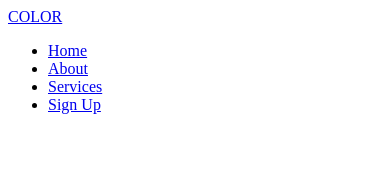
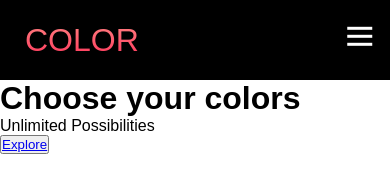
Before and after one commit to thelsandroantunes/front-end-01-smooth-scroll, a plain HTML site: page index.html in a window 390 px wide. Drawn offline with Linux system fonts and the light colour scheme.

Commit message:
base update

```diff
--- a/app.js
+++ b/app.js
@@ -0,0 +1,4 @@
+const menu = document.querySelector('#mobile-menu')
+const menuLinks = document.querySelector('.navabar__menu')
+
+// Display Mobile Menu
--- a/index.html
+++ b/index.html
@@ -5,25 +5,38 @@
   <meta http-equiv="X-UA-Compatible" content="IE=edge">
   <meta name="viewport" content="width=ns, initial-scale=1.0">
   <title>Document</title>
+  <link rel="stylesheet" href="styles.css">
 </head>
 <body>
+  <!-- NAvbar Section -->
   <nav class="navbar">
     <div class="navbar__container">
       <a href="#home" id="navbar__logo">COLOR</a>
       <div class="navbar__toogle" id="mobile-menu">
-        <span class="bar"></span><span class="bar"></span><span class="bar"></span>
+        <span class="bar"></span>
+        <span class="bar"></span>
+        <span class="bar"></span>
       </div>
       <ul class="navbar__menu">
         <li class="navbar__item">
           <a href="#home" class="navbar__links" id="home-page">Home</a></li>
         <li class="navbar__item">
-          <a href="#about" class="navbar__links" id="home-page">About</a></li>
+          <a href="#about" class="navbar__links" id="about-page">About</a></li>
         <li class="navbar__item">
-          <a href="#services" class="navbar__links" id="home-page">Services</a></li>
-        <li class="navbar__item">
-          <a href="#sign-up" class="button" id="home-page">Sign Up</a></li>
+          <a href="#services" class="navbar__links" id="services-page">Services</a></li>
+        <li class="navbar__btn">
+          <a href="#sign-up" class="button" id="signup">Sign Up</a></li>
       </ul>
     </div>
   </nav>
+  <!-- Hero Section-->
+  <div class="hero" id="id">
+    <div class="hero__container">
+      <h1 class="hero__heading">Choose your <span>colors</span></h1>
+      <p class="hero__description">Unlimited Possibilities</p>
+      <button class="main__btn"><a href="#">Explore</a></button>
+    </div>
+  </div>
+  <script src="app.js"></script>
 </body>
 </html>
--- a/styles.css
+++ b/styles.css
@@ -17,7 +17,6 @@
   top: 0;
   z-index: 999;
 }
-
 .navbar__container {
   display: flex;
   justify-content: space-between;
@@ -42,17 +41,14 @@
   text-decoration: none;
   font-size: 2rem;
 }
-
 .navbar__menu {
   display: flex;
   align-items: center;
   list-style: none;
 }
-
 .navbar__item {
   height: 80px;
 }
-
 .navbar__links {
   color: #fff;
   display: flex;
@@ -62,7 +58,6 @@
   text-decoration: none;
   height: 100%;
 }
-
 .navbar__btn {
   display: flex;
   justify-content: center;
@@ -70,3 +65,111 @@
   padding: 0 1rem;
   width: 100%;
 }
+.button {
+  display: flex;
+  justify-content: center;
+  align-items: center;
+  text-decoration: none;
+  padding: 10px 20px;
+  height: 100%;
+  width: 100%;
+  border: none;
+  outline: none;
+  border-radius: 4px;
+  background: #833ab4;
+  background: -webkit-linear-gradient(to right, #fcb045, #fd1d1d, #833ab4);
+  background: linear-gradient(to right, #fcb045, #fd1d1d, #833ab4);
+  color: #fff;
+  transition: all 0.3s ease;
+}
+.navbar__links:hover {
+  color: #9518fc;
+  transition: all 0.3s ease;
+}
+
+@media screen and (max-width: 960px) {
+  .navbar__container {
+    display: flex;
+    justify-content: space-between;
+    height: 80px;
+    z-index: 1;
+    width: 100%;
+    max-width: 1300px;
+    padding: 0;
+  }
+  .navbar__menu {
+    display: grid;
+    grid-template-columns: auto;
+    margin: 0;
+    width: 100%;
+    position: absolute;
+    top: -1000px;
+    opacity: 1;
+    transition: all 0.5s ease;
+    z-index: -1;
+  }
+  .navbar__menu.active {
+    background: #131313;
+    top: 100%;
+    opacity: 1;
+    transition: all 0.5s ease;
+    z-index: 99;
+    height: 60vh;
+    font-size: 1.6rem;
+  }
+  #navbar__logo {
+    padding-left: 25px;
+  }
+  .navbar__toogle .bar {
+    width: 25px;
+    height: 3px;
+    margin: 5px auto;
+    transition: all 0.3s ease-in-out;
+    background: #fff;
+  }
+  .navbar__item {
+    width: 100%;
+  }
+  .navbar__links {
+    text-align: center;
+    padding: 2rem;
+    width: 100%;
+    display: table;
+  }
+
+  .navbar__btn {
+    padding-bottom: 2rem;
+  }
+
+  .button {
+    display: flex;
+    justify-content: center;
+    align-items: center;
+    width: 80%;
+    height: 80px;
+    margin: 0;
+  }
+  #mobile-menu {
+    position: absolute;
+    top: 20%;
+    right: 5%;
+    transform: translate(5%, 20%);
+  }
+
+  .navbar__toogle .bar {
+    display: block;
+    cursor: pointer;
+  }
+
+  #mobile-menu.is-active .bar:nth-child(2){
+    opacity: 0;
+  }
+
+  #mobile-menu.is-active .bar:nth-child(1){
+    transform: translateY(8px) rotate(45deg);
+  }
+
+  #mobile-menu.is-active .bar:nth-child(3){
+    transform: translateY(-8px) rotate(-45deg);
+  }
+}
```
